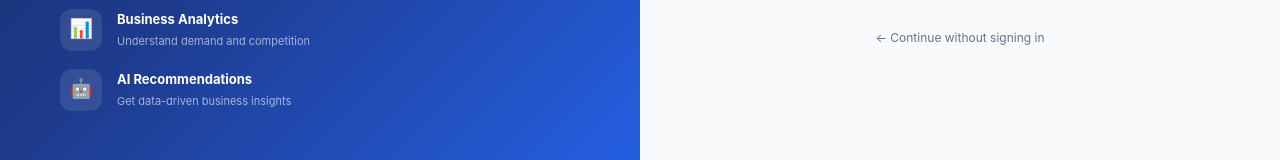
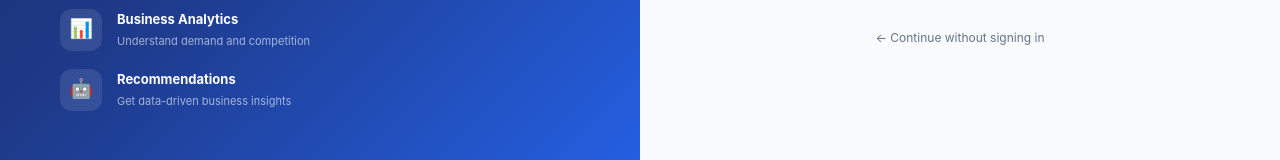
Before and after one commit to Diksha829-ai/BizLens-AI, a React app in the folder frontend/: page /login in a window 1280 px wide. Shown: the part 569-729 px from the top of the page. Built offline with nearby package versions, Linux system fonts and the light colour scheme; no server answers; the HTML template or start-up script is replaced by a standard one.

Commit message:
ui changes

```diff
--- a/frontend/src/pages/AnalysisPreview.jsx
+++ b/frontend/src/pages/AnalysisPreview.jsx
@@ -732,7 +732,7 @@ localStorage.setItem(
               </div>
 
               <strong>
-                AI Recommendations
+                 Recommendations
               </strong>
 
               <span>
--- a/frontend/src/pages/Login.jsx
+++ b/frontend/src/pages/Login.jsx
@@ -138,7 +138,7 @@ function Login() {
               <span>🤖</span>
               <div>
                 <strong>
-                  AI Recommendations
+                  Recommendations
                 </strong>
 
                 <small>
--- a/frontend/src/pages/Register.jsx
+++ b/frontend/src/pages/Register.jsx
@@ -123,7 +123,7 @@ function Register() {
             <div className="register-feature">
               <span>🤖</span>
               <div>
-                <strong>AI Recommendations</strong>
+                <strong>Recommendations</strong>
                 <small>
                   Get intelligent business recommendations.
                 </small>
```
